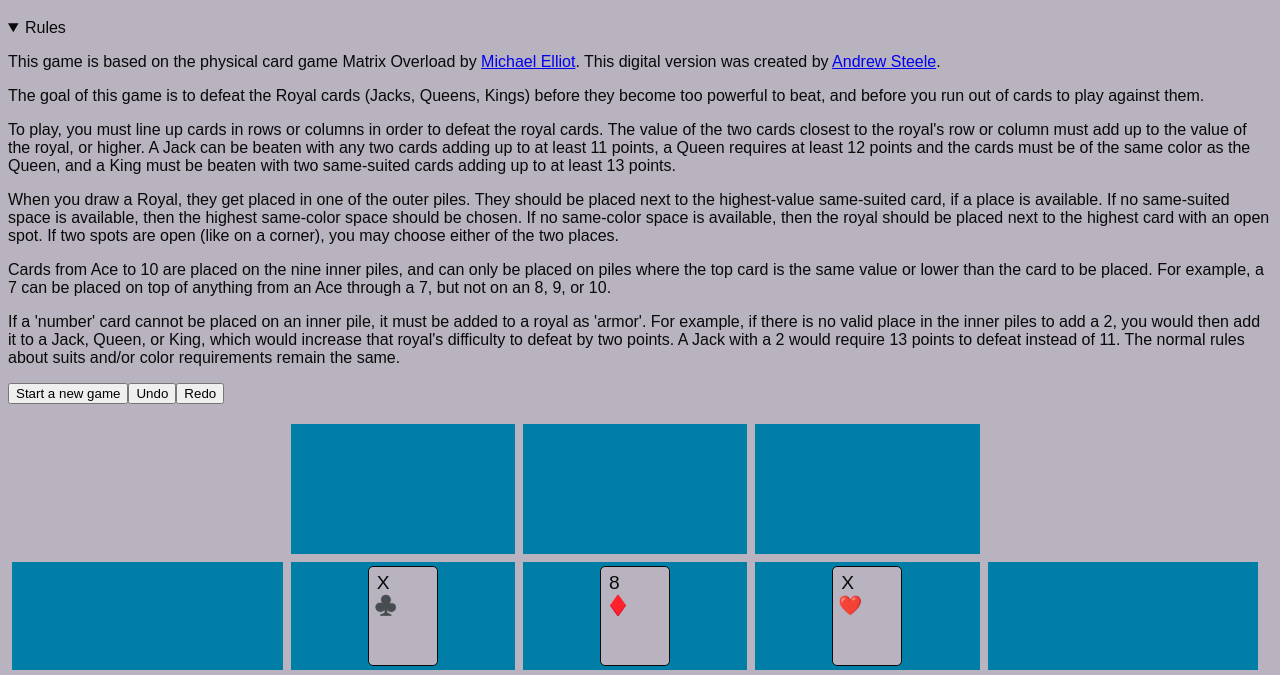
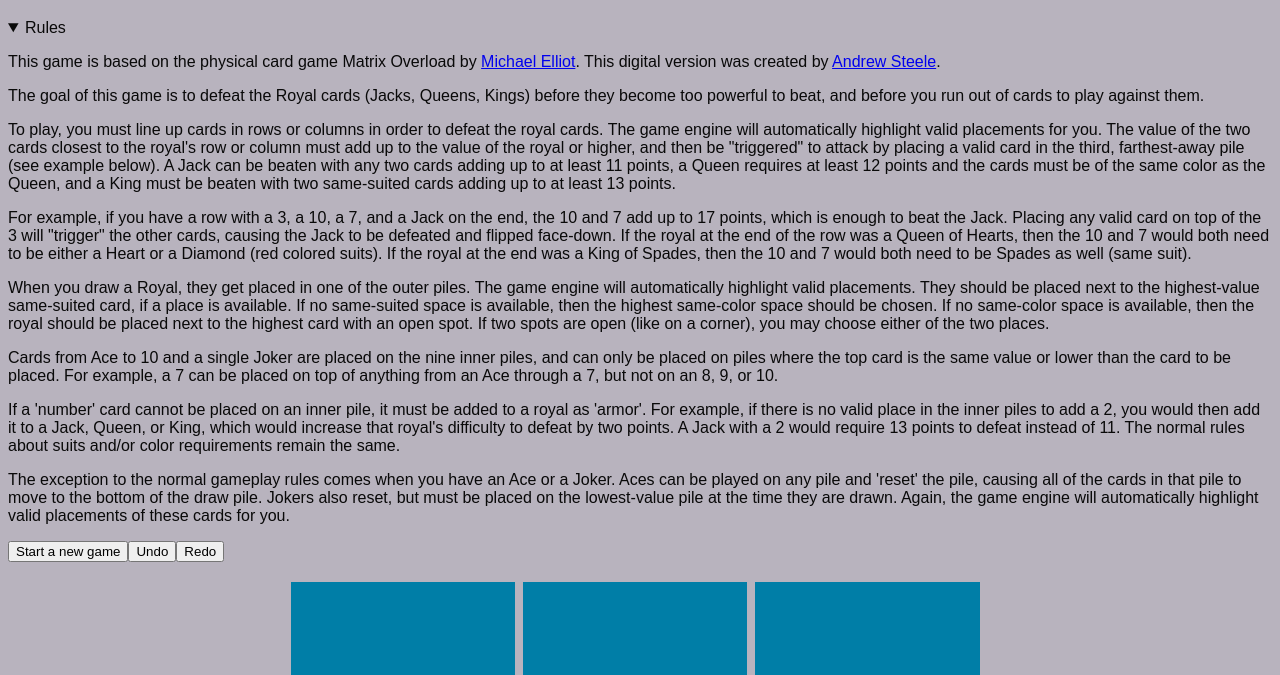
Before and after one commit to Andrew565/ProjectMO, a website: page index.html in a window 1280 px wide. Both pictures are taken after a click on the heading "Rules". Shown: the part 61-736 px from the top of the page. Drawn offline with Linux system fonts and the light colour scheme.

Commit message:
Improved rules to make gameplay a little more obvious, including an example.

```diff
--- a/index.html
+++ b/index.html
@@ -21,29 +21,43 @@
           beat, and before you run out of cards to play against them.
         </p>
         <p>
-          To play, you must line up cards in rows or columns in order to defeat the royal cards. The value of the two
-          cards closest to the royal's row or column must add up to the value of the royal, or higher. A Jack can be
-          beaten with any two cards adding up to at least 11 points, a Queen requires at least 12 points and the cards
-          must be of the same color as the Queen, and a King must be beaten with two same-suited cards adding up to at
-          least 13 points.
+          To play, you must line up cards in rows or columns in order to defeat the royal cards. The game engine will
+          automatically highlight valid placements for you. The value of the two cards closest to the royal's row or
+          column must add up to the value of the royal or higher, and then be "triggered" to attack by placing a valid
+          card in the third, farthest-away pile (see example below). A Jack can be beaten with any two cards adding up
+          to at least 11 points, a Queen requires at least 12 points and the cards must be of the same color as the
+          Queen, and a King must be beaten with two same-suited cards adding up to at least 13 points.
         </p>
         <p>
-          When you draw a Royal, they get placed in one of the outer piles. They should be placed next to the
-          highest-value same-suited card, if a place is available. If no same-suited space is available, then the
-          highest same-color space should be chosen. If no same-color space is available, then the royal should be
-          placed next to the highest card with an open spot. If two spots are open (like on a corner), you may choose
-          either of the two places.
+          For example, if you have a row with a 3, a 10, a 7, and a Jack on the end, the 10 and 7 add up to 17 points,
+          which is enough to beat the Jack. Placing any valid card on top of the 3 will "trigger" the other cards,
+          causing the Jack to be defeated and flipped face-down. If the royal at the end of the row was a Queen of
+          Hearts, then the 10 and 7 would both need to be either a Heart or a Diamond (red colored suits). If the royal
+          at the end was a King of Spades, then the 10 and 7 would both need to be Spades as well (same suit).
         </p>
         <p>
-          Cards from Ace to 10 are placed on the nine inner piles, and can only be placed on piles where the top card is
-          the same value or lower than the card to be placed. For example, a 7 can be placed on top of anything from an
-          Ace through a 7, but not on an 8, 9, or 10.
+          When you draw a Royal, they get placed in one of the outer piles. The game engine will automatically highlight
+          valid placements. They should be placed next to the highest-value same-suited card, if a place is available.
+          If no same-suited space is available, then the highest same-color space should be chosen. If no same-color
+          space is available, then the royal should be placed next to the highest card with an open spot. If two spots
+          are open (like on a corner), you may choose either of the two places.
+        </p>
+        <p>
+          Cards from Ace to 10 and a single Joker are placed on the nine inner piles, and can only be placed on piles
+          where the top card is the same value or lower than the card to be placed. For example, a 7 can be placed on
+          top of anything from an Ace through a 7, but not on an 8, 9, or 10.
         </p>
         <p>
           If a 'number' card cannot be placed on an inner pile, it must be added to a royal as 'armor'. For example, if
           there is no valid place in the inner piles to add a 2, you would then add it to a Jack, Queen, or King, which
           would increase that royal's difficulty to defeat by two points. A Jack with a 2 would require 13 points to
           defeat instead of 11. The normal rules about suits and/or color requirements remain the same.
+        </p>
+        <p>
+          The exception to the normal gameplay rules comes when you have an Ace or a Joker. Aces can be played on any
+          pile and 'reset' the pile, causing all of the cards in that pile to move to the bottom of the draw pile.
+          Jokers also reset, but must be placed on the lowest-value pile at the time they are drawn. Again, the game
+          engine will automatically highlight valid placements of these cards for you.
         </p>
       </details>
     </header>
```
Also changed, not shown: 1 other file.
